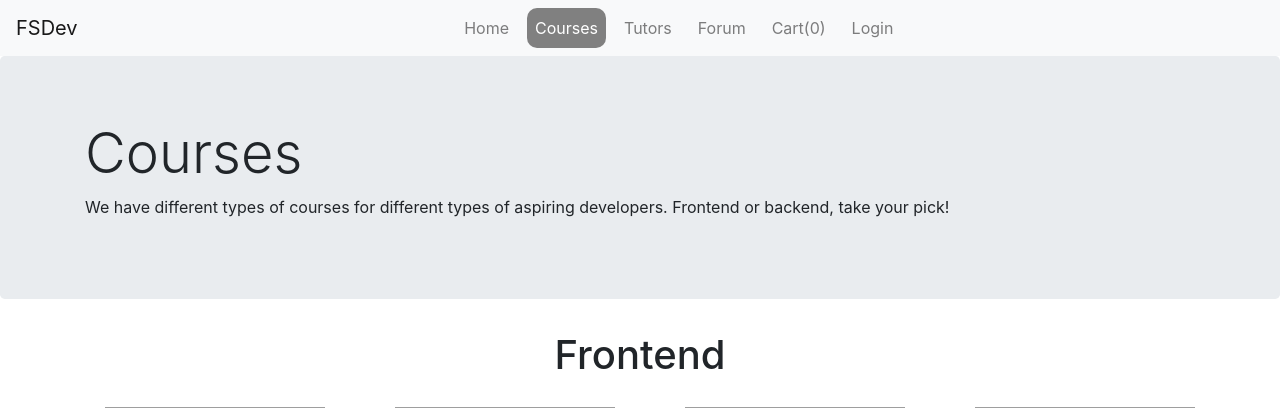
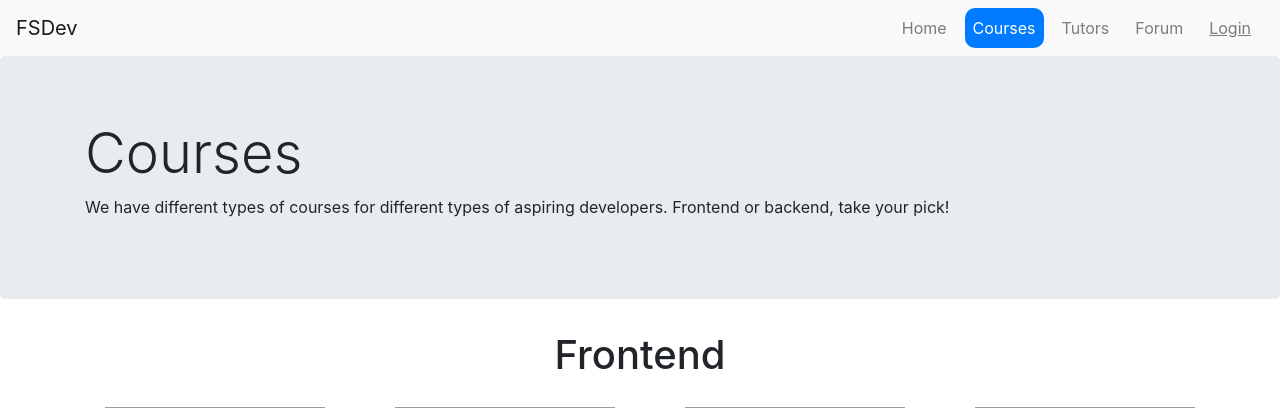
Before and after one commit to zuanming/fourthrepo, a Django app: page /courses/ in a window 1280 px wide. Shown: the top 408 px of the page. Run offline with Django 3.2, Linux system fonts and the light colour scheme; data comes from the database, SQL or seed files in the repository; some libraries are stand-ins or nearby versions; grey boxes are pictures that could not be loaded.

Commit message:
updated page styles

```diff
--- a/courses/templates/courses/index.template.html
+++ b/courses/templates/courses/index.template.html
@@ -4,7 +4,7 @@
 {% block content %}
 <div class="container" style="margin-top:150px;margin-bottom:200px;">
     <section class="text-center">
-        <img src="{% static 'images/main-logo.gif' %}" alt="FSDev LOGO" class="main-logo"/>
+        <img src="{% static 'images/main-logo.gif' %}" alt="FSDev LOGO" class="main-logo img-fluid"/>
         <h1>Be a developer today.</h1>
         <h5 style="color:#838E95;">Sign up for a course at FSDev and start building your own website.</h5>
         {% if request.user.is_authenticated %}
--- a/static/styles/styles.css
+++ b/static/styles/styles.css
@@ -5,7 +5,7 @@ body {
 .main-logo {
     border-radius:20px;
     width:auto;
-    height:250px;
+    max-height:250px;
 }
 
 .card {
@@ -66,7 +66,7 @@ body {
 }
 
 .active {
-    background-color: grey !important;
+    background-color: #007bff !important;
     border-radius:10px;
 }
 
--- a/templates/base.template.html
+++ b/templates/base.template.html
@@ -18,14 +18,14 @@
   </head>
   <body>
     <header>
-        <nav class="navbar navbar-expand-md navbar-light bg-light sticky-top">
-            <a class="navbar-brand" href="{% url 'index' %}">FSDev</a>
+        <nav class="navbar navbar-expand-sm navbar-light bg-light fixed-top">
+            <a class="navbar-brand mr-auto" href="{% url 'index' %}">FSDev</a>
             <button class="navbar-toggler" type="button" data-toggle="collapse" data-target="#navbarSupportedContent" aria-controls="navbarSupportedContent" aria-expanded="false" aria-label="Toggle navigation">
                 <span class="navbar-toggler-icon"></span>
             </button>
 
             <div class="collapse navbar-collapse justify-content-md-center" id="navbarSupportedContent">
-                <ul class="navbar-nav">
+                <ul class="navbar-nav ml-auto">
                 <li id="navbar-home" class="nav-item">
                     <a class="nav-link" href="{% url 'index' %}">Home</a>
                 </li>
@@ -38,7 +38,7 @@
                 <li id="navbar-forum" class="nav-item">
                     <a class="nav-link" href="{% url 'view_forum' %}">Forum</a>
                 </li>
-                {% if 'Administrators' not in groups %}
+                {% if 'Administrators' not in groups and request.user.is_authenticated %}
                 <li id="navbar-cart" class="nav-item">
                     <a class="nav-link" href="{% url 'view_cart' %}">Cart({{cart_quantity}})</a>
                 </li>
@@ -53,11 +53,11 @@
                     {% endif %}
                     </a>
                     <div class="dropdown-menu" aria-labelledby="navbarDropdownMenuLink">
-                    <a class="dropdown-item" href="{% url 'account_reset_password'%}">Change Password</a>
-                    <a class="dropdown-item" href="{% url 'account_logout'%}">Logout</a>
+                    <a class="dropdown-item" href="{% url 'account_reset_password'%}"><u>Change Password</u></a>
+                    <a class="dropdown-item" href="{% url 'account_logout'%}"><u>Logout</u></a>
                     </div>
                     {% else %}
-                    <a class="nav-link" href="{% url 'account_login'%}">Login</a>
+                    <a class="nav-link" href="{% url 'account_login'%}"><u>Login</u></a>
                 </li>
                 {% endif %}
                 </ul>
@@ -71,7 +71,7 @@
         </div>
         {% endif %}
     </header>
-    <main>
+    <main style="margin-top:56px;">
     {%block content%}{%endblock%}
     </main>
     <footer class="footer text-center p-2 fixed-bottom">
```
Also changed, not shown: templates/unauthorised.template.html (+12 -1 lines).
